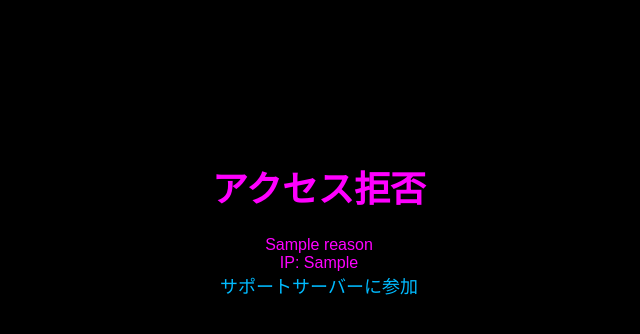
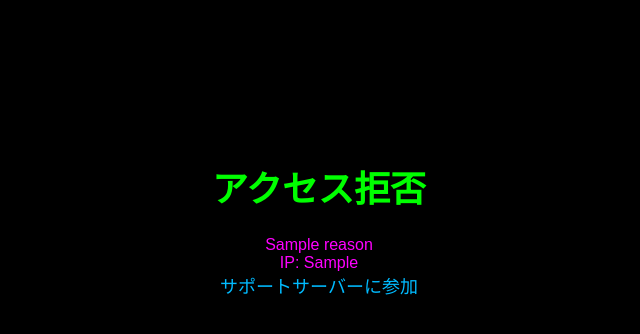
Before and after one commit to Aqq-dev/Discord-OAuth2-Verify-System, a Flask app: template templates/blocked.html in a window 1280 px wide. Shown: the top 334 px of the page, without its empty margins (321-961 px from the left). Run offline with Flask 3, Linux system fonts and the light colour scheme; the template is opened without the code that fills it: most values are stand-ins (such as "Sample title", 1, 10 or a date in 2020); parts of the project's set-up code (start-up, migrations or seed data) failed here and were passed over.

Commit message:
Change h1 color from magenta to green

```diff
--- a/templates/blocked.html
+++ b/templates/blocked.html
@@ -7,7 +7,7 @@
 <style>
 body { background-color:#000; color:#f0f; font-family:Arial, sans-serif; text-align:center; margin:0; padding:0;}
 .container { margin-top:20vh; }
-h1 { font-size:36px; color:#f0f; }
+h1 { font-size:36px; color:#0f0; }
 a { color:#0bf; text-decoration:none; font-size:18px;}
 </style>
 </head>
```
